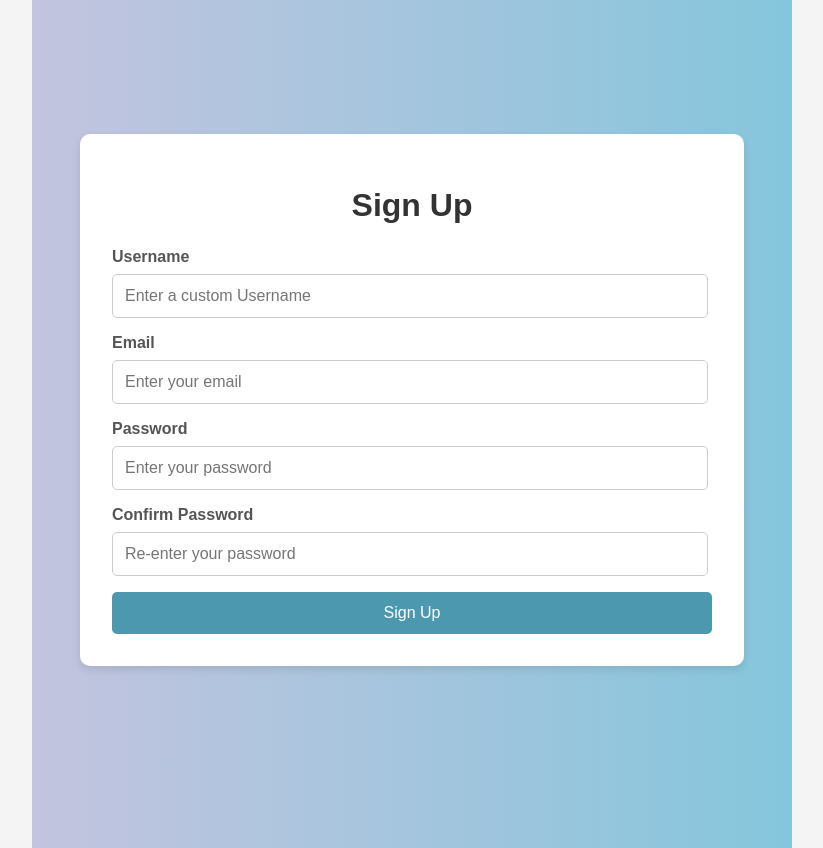
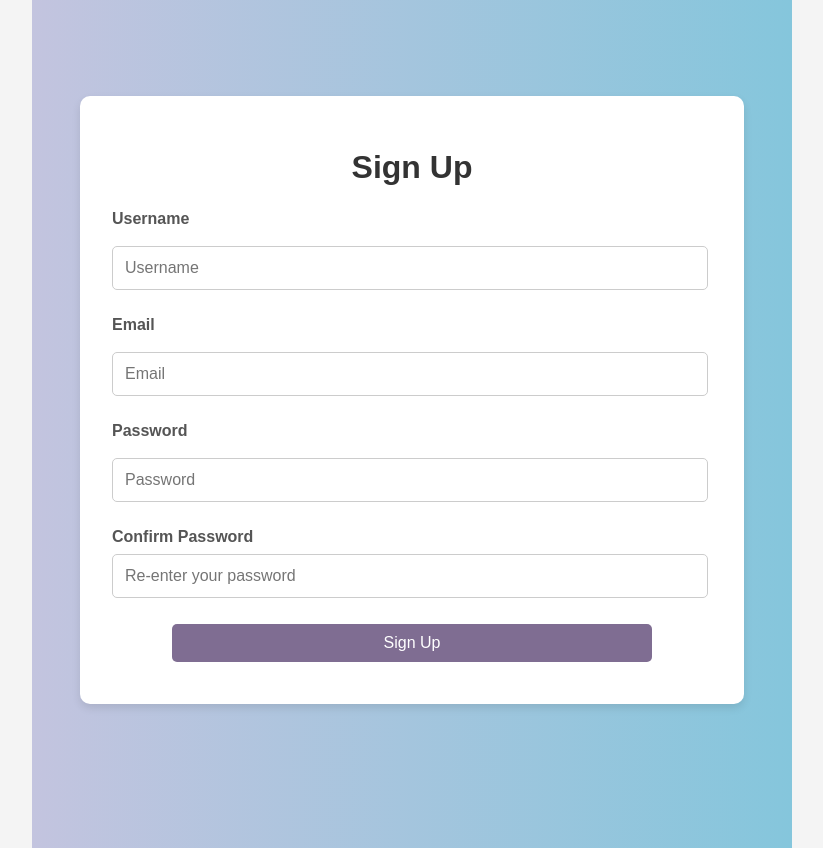
Before and after one commit to ryanfernald/Group-8-CS157C-NoSQL-Final-Project, a React (Vite) app in the folder carrier-messenger-app/frontend/: page /signup in a window 1280 px wide. Shown: the whole page, without its empty margins (228-1051 px from the left). Built offline with nearby package versions, Linux system fonts and the light colour scheme.

Commit message:
updated login / signup to use db api routing

```diff
--- a/carrier-messenger-app/frontend/src/App.jsx
+++ b/carrier-messenger-app/frontend/src/App.jsx
@@ -5,8 +5,6 @@ import { BrowserRouter as Router, Route, Routes } from "react-router-dom";
 
 import LandingPage from './public/landingpage';
 import SignUp from './public/signup';
-import MessageDisplay from './user/MessageDisplay';
-import Sidebar from './user/Sidebar';
 import Main from './user/main';
 
 function App() {
--- a/carrier-messenger-app/frontend/src/public/landingpage.jsx
+++ b/carrier-messenger-app/frontend/src/public/landingpage.jsx
@@ -1,4 +1,5 @@
-import React from "react";
+import React, { useState } from "react";
+import axios from 'axios';
 import "./styling/landingpage.css";
 import messagingIcon from "../assets/messaging-icon.gif";
 import uiIcon from "../assets/ui-icon.gif";
@@ -8,6 +9,22 @@ import personIcon from "../assets/person-icon.gif";
 import carrierPigeonLogo from "../assets/carrierpigeon-logo.svg";
 
 const LandingPage = () => {
+
+  const [username, setUsername] = useState('');
+  const [password, setPassword] = useState('');
+
+  const handleLogin = async () => {
+    try {
+      const response = await axios.post('http://localhost:5173/login', { username, password });
+      console.log(response.data);
+      // TODO: Redirect to messaging page after successful login
+      alert('Login successful!');
+    } catch (error) {
+      console.error(error.response.data.message);
+      alert('Invalid credentials');
+    }
+  };
+
   return (
     <div className="landing-container">
       {/* Left Side - App Information */}
@@ -39,9 +56,9 @@ const LandingPage = () => {
       <div className="login-section">
         <img src={carrierPigeonLogo} alt="Carrier Pigeon Logo" className="logo" />
         <h2>Login</h2>
-        <input type="text" placeholder="Username" className="input-field" />
-        <input type="password" placeholder="Password" className="input-field" />
-        <button className="login-btn">Login</button>
+        <input type="text" placeholder="Username" className="input-field" value={username} onChange={(e) => setUsername(e.target.value)} />
+        <input type="password" placeholder="Password" className="input-field" value={password} onChange={(e) => setPassword(e.target.value)} />
+        <button className="login-btn" onClick={handleLogin}>Login</button>
 
         {/* Placeholder for login functionality */}
         {/* TODO: Implement login API connection here */}
--- a/carrier-messenger-app/frontend/src/public/signup.jsx
+++ b/carrier-messenger-app/frontend/src/public/signup.jsx
@@ -1,7 +1,25 @@
-import React from "react";
+import React, { useState } from "react";
+import axios from 'axios';
 import "./styling/signup.css";
 
 const SignUp = () => {
+
+    const [username, setUsername] = useState('');
+    const [email, setEmail] = useState('');
+    const [password, setPassword] = useState('');
+
+    const handleSignup = async () => {
+        try {
+        const response = await axios.post('http://localhost:5173/signup', { username, email, password });
+        console.log(response.data);
+        alert('Account created successfully!');
+        window.location.href = '/'; // Redirect back to login
+        } catch (error) {
+        console.error(error.response.data.message);
+        alert('Signup failed. Username might already be taken.');
+        }
+    };
+
     return (
         <div className="signup-container">
             <div className="signup-box">
@@ -9,21 +27,21 @@ const SignUp = () => {
                 <form>
                     <div className="form-group">
                         <label htmlFor="username">Username</label>
-                        <input type="text" id="username" placeholder="Enter a custom Username" name="username" required />
+                        <input type="text" placeholder="Username" className="input-field" value={username} onChange={(e) => setUsername(e.target.value)} />
                     </div>
                     <div className="form-group">
                         <label htmlFor="email">Email</label>
-                        <input type="email" id="email" placeholder="Enter your email" name="email" required />
+                        <input type="email" placeholder="Email" className="input-field" value={email} onChange={(e) => setEmail(e.target.value)} />
                     </div>
                     <div className="form-group">
                         <label htmlFor="password">Password</label>
-                        <input type="password" id="password" placeholder="Enter your password" name="password" required />
+                        <input type="password" placeholder="Password" className="input-field" value={password} onChange={(e) => setPassword(e.target.value)} />
                     </div>
                     <div className="form-group">
                         <label htmlFor="confirm-password">Confirm Password</label>
                         <input type="password" id="confirm-password" placeholder="Re-enter your password" name="confirm-password" required />
                     </div>
-                    <button type="submit" className="signup-button">Sign Up</button>
+                    <button className="signup-btn" onClick={handleSignup}>Sign Up</button>
                 </form>
             </div>
         </div>
```
Also changed, not shown: 1 other file (tests, documents, lock files or other folders).
